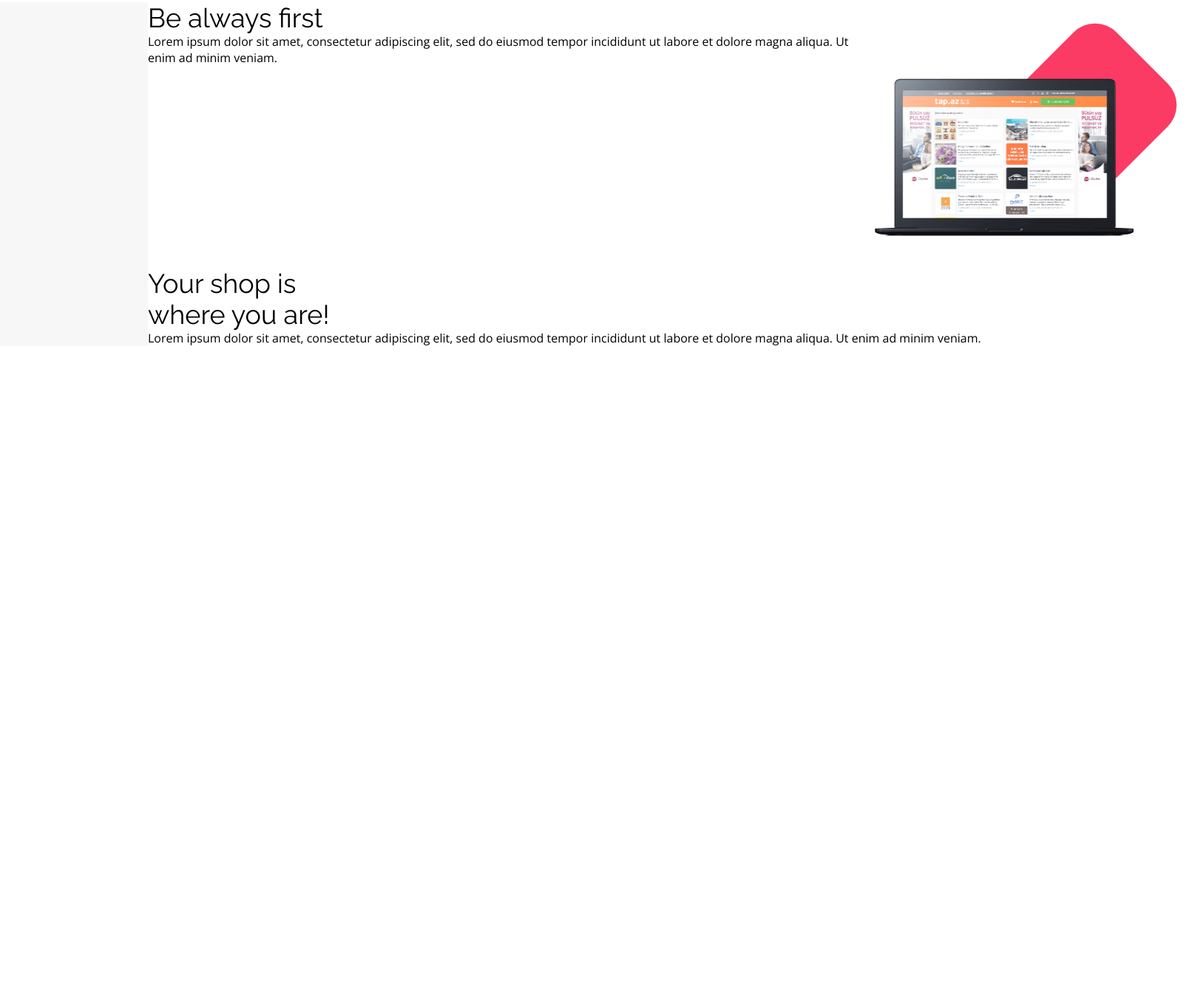
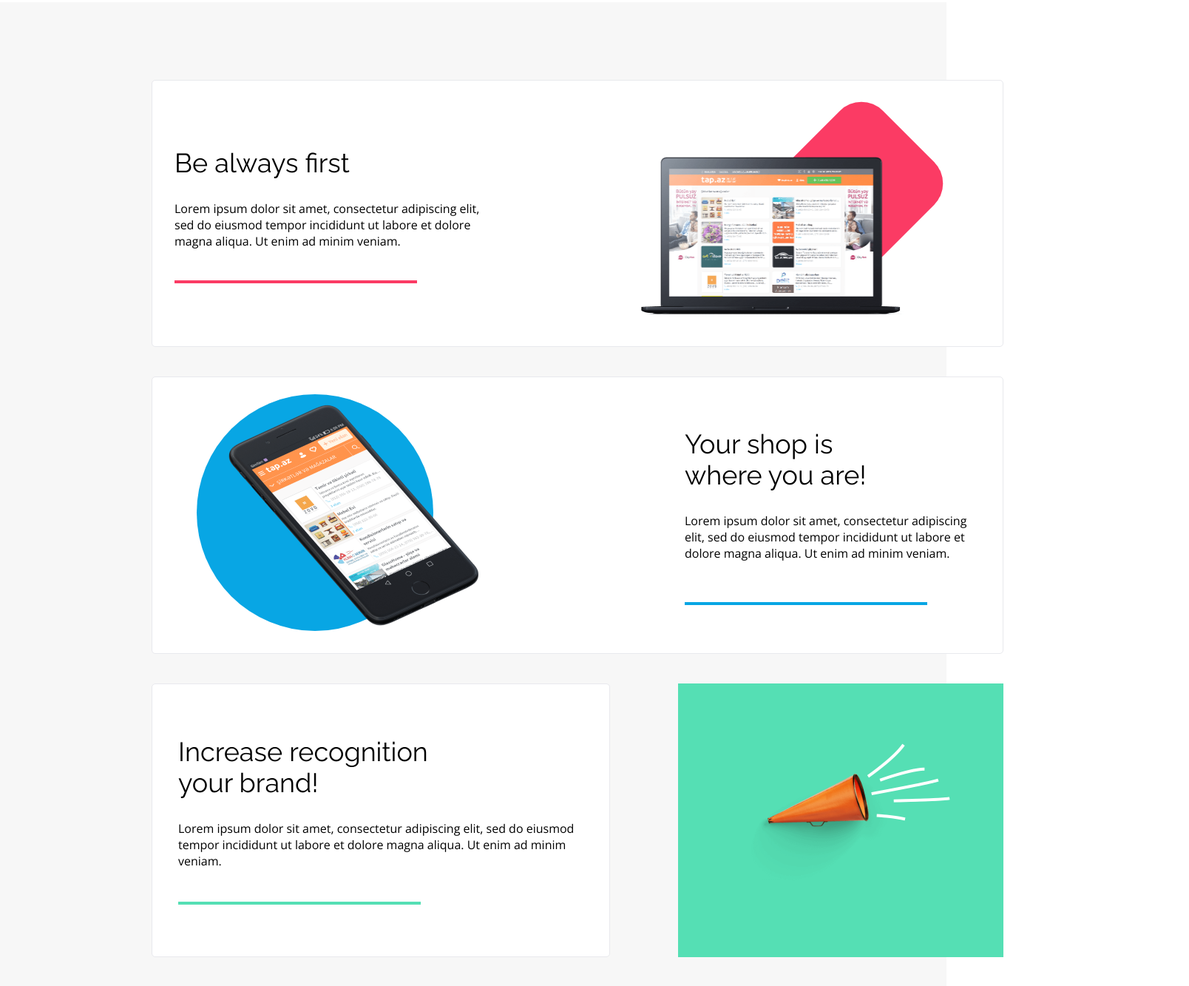
Before and after one commit to fmarchew/BestShop, a plain HTML site: page index.html in a window 1280 px wide. Shown: the part 1305-2638 px from the top of the page at 74% size, 1608 px wide, since content can reach past the window. Before the commit the page ends 1773 px from the top, so only its background shows below. Drawn offline with nearby package versions, Linux system fonts and the light colour scheme.

Commit message:
benefits section done

```diff
--- a/css/style.css
+++ b/css/style.css
@@ -207,11 +207,24 @@ header{
 /*BENEFITS*/
 
 .benefits__section{
-    padding: 0 200px;
+    padding: 105px;
     background-color: var(--color-light-grey);
+}
+.benefits__section .container{
+    display: flex;
+    flex-direction: column;
+    align-items: center;
 }
 .benefits__container{
     background-color: var(--color-white);
+    margin-bottom: 40px;
+    border: solid 1px #E8E9ED;
+    border-radius: 5px;
+    width: 1152px;
+}
+.benefits__container:last-child{
+    border: none;
+    margin-bottom: 0;
 }
 .benefits__container h2{
     text-align: left;
@@ -219,6 +232,8 @@ header{
     letter-spacing: 0px;
     color: var(--color-black);
     opacity: 1;
+    margin-bottom: 30px;
+
 }
 .benefits__container p{
     text-align: left;
@@ -229,12 +244,15 @@ header{
 }
 .first__container{
     display: flex;
+    justify-content: space-between;
+
 
 }
-.image__container{
+.first-image__container{
     margin-top: 100px;
     position: relative;
     margin-bottom: 40px;
+    margin: 100px 120px 40px 0;
 
 }
 .first__image{
@@ -247,7 +265,7 @@ header{
     z-index: 2;
 
 }
-.image__container::after{
+.first-image__container::after{
     content: "";
     border-radius: 41px;
     width: 180px;
@@ -261,5 +279,110 @@ header{
     bottom: 90px;
     left: 225px;
 
+}
+.first-text__container{
+    margin: 90px 0 30px 30px;
+    max-width: 420px;
+    position: relative;
+}
+.first-text__container::after{
+    content:"";
+    width: 328px;
+    height: 4px;
+    background-color: var(--color-redish);
+    position: absolute;
+    bottom: 55px
+}
+.second-text__container{
+    margin: 69px 30px 30px 0;
+    max-width: 400px;
+}
+.second-text__container::after{
+    content:"";
+    width: 328px;
+    height: 4px;
+    background-color: var(--color-primary);
+    position: absolute;
+    bottom: 65px
+}
+.second-image__container{
+    background: url("../images/iPhone.png");
+    width: 426px;
+    height: 328px;
+    background-position: center;
+    background-size: contain;
+    position: relative;
+    z-index: 2;
+}
+.second__container{
+    display: flex;
+    justify-content: space-between;
+    position: relative;
+}
+.second-image__container{
+    margin: 30px 0 15px 70px;
 
 }
+.second__container::after{
+    content: "";
+    width: 320px;
+    height: 320px;
+    border-radius: 50%;
+    position: absolute;
+    background-color: var(--color-primary);
+    z-index: 0;
+    bottom: 30px;
+    left: 60px;
+}
+.third__container{
+    display: flex;
+
+    justify-content: space-between;
+    background: var(--color-light-grey);
+}
+.first__part{
+    background-color: var(--color-white);
+    position: relative;
+    max-width: 620px;
+    height: 370px;
+    border: solid 1px #E8E9ED;
+    border-radius: 5px;
+}
+.second__part{
+
+    height: 370px;
+    max-width: 440px;
+    flex-grow: 1;
+    display: flex;
+    align-items: center;
+    justify-content: center;
+    background: var(--color-green);
+    align-self: flex-end;
+    margin-left: 60px;
+    padding: 45px 0;
+
+
+}
+.third-text__container{
+    max-width: none;
+    margin: 70px 35px;
+
+}
+.third-image__container{
+    background: url("../images/Trumpet.png");
+    width: 296px;
+    height: 208px;
+    background-size: contain;
+    background-position: center;
+}
+.third-text__container::after{
+    content:"";
+    width: 328px;
+    height: 4px;
+    background-color: var(--color-green);
+    position: absolute;
+    bottom: 70px;
+}
+.benefits__container p:last-child{
+    margin-bottom: 40px;
+}
--- a/index.html
+++ b/index.html
@@ -63,26 +63,34 @@
 <section class="benefits__section">
     <div class="container">
         <div class="first__container benefits__container">
-            <div>
+            <div class="first-text__container">
                 <h2>Be always first</h2>
                 <p>Lorem ipsum dolor sit amet, consectetur adipiscing elit, sed do eiusmod tempor incididunt ut labore et dolore magna aliqua. Ut enim ad minim veniam.</p>
             </div>
-            <div class="image__container">
+            <div class="first-image__container">
                 <div class="first__image"></div>
             </div>
         </div>
         <div class="second__container benefits__container">
             <div>
-                <div></div>
+                <div class="second-image__container"></div>
             </div>
-            <div>
+            <div class="second-text__container">
                 <h2>Your shop is <br> where you are!</h2>
                 <p>Lorem ipsum dolor sit amet, consectetur adipiscing elit, sed do eiusmod tempor incididunt ut labore et dolore magna aliqua. Ut enim ad minim veniam.</p>
             </div>
         </div>
         <div class="third__container benefits__container">
-            <div></div>
-            <div></div>
+            <div class="first__part">
+                <div class="third-text__container">
+                    <h2>Increase recognition <br> your brand!</h2>
+                    <p>Lorem ipsum dolor sit amet, consectetur adipiscing elit, sed do eiusmod tempor incididunt ut labore et dolore magna aliqua. Ut enim ad minim veniam.</p>
+                </div>
+
+            </div>
+            <div class="second__part">
+                <div class="third-image__container"></div>
+            </div>
         </div>
     </div>
 </section>
```
Also changed, not shown: images/Mail-Icon.svg (renamed from images/Mail Icon.svg), images/Phone-Icon.svg (renamed from images/Phone Icon.svg).
